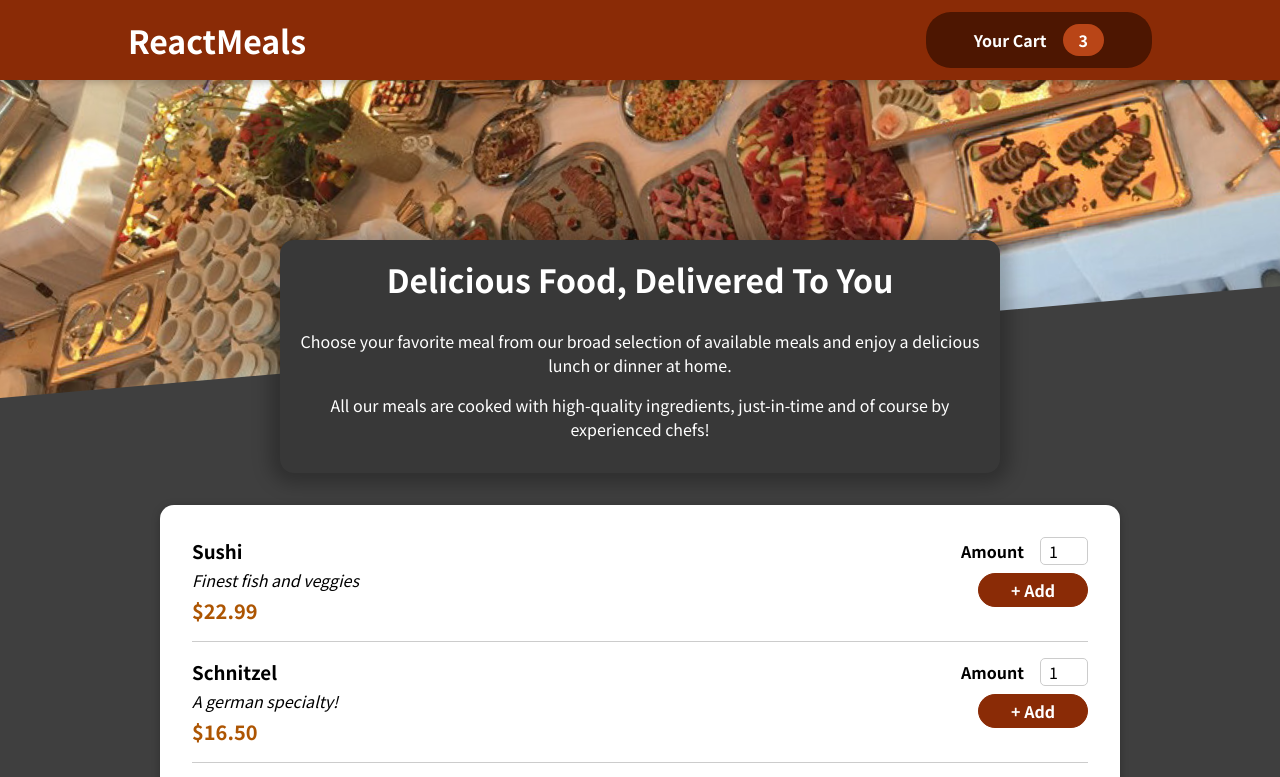
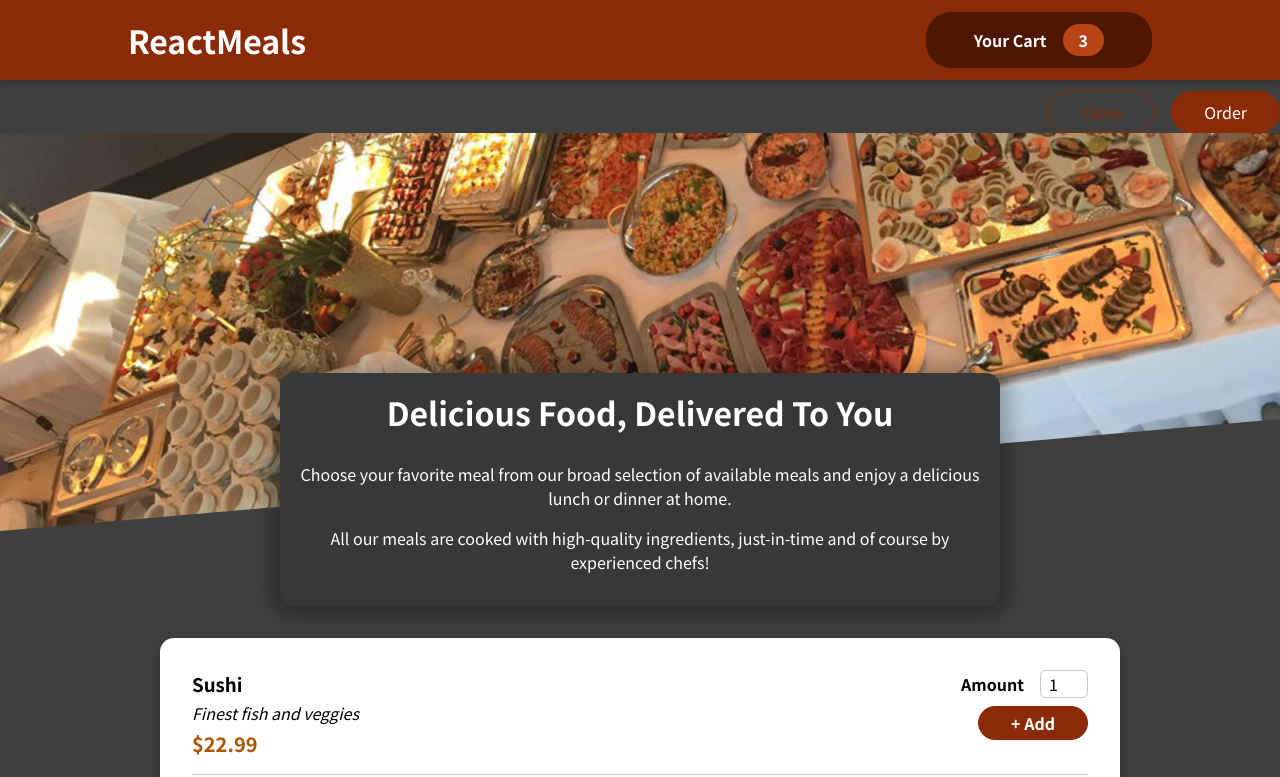
Before and after one commit to ast19004/react-udemy-project, a React (Create React App) app in the folder FoodOrderApp/: page / in a window 1280 px wide. Shown: the top 777 px of the page. Built offline with nearby package versions, Linux system fonts and the light colour scheme.

Commit message:
Add React Modal via portal

```diff
--- a/FoodOrderApp/public/index.html
+++ b/FoodOrderApp/public/index.html
@@ -28,6 +28,7 @@
   </head>
   <body>
     <noscript>You need to enable JavaScript to run this app.</noscript>
+    <div id="overlays"></div>
     <div id="root"></div>
     <!--
       This HTML file is a template.
--- a/FoodOrderApp/src/App.js
+++ b/FoodOrderApp/src/App.js
@@ -1,10 +1,12 @@
 import React from 'react';
 import Header from './components/Layout/Header'
 import Meals from './components/Meals/Meals';
+import Cart from './components/Cart/Cart';
 
 function App() {
   return (
     <>
+    <Cart/>
       <Header/>
       <main>
         <Meals/>
--- a/FoodOrderApp/src/components/Cart/Cart.js
+++ b/FoodOrderApp/src/components/Cart/Cart.js
@@ -1,20 +1,24 @@
 import classes from './Cart.module.css';
 
-const Cart =  props => {
-    const cartitems = <ul className={classes['cart-items']}>{[
-        {id: 'c1', name: 'Sushi', amount: 2, price: 12.99}
-    ].map(item => (<li>{item.name}</li>))}</ul>;
+const Cart = (props) => {
+  const cartItems = (
+    <ul className={classes['cart-items']}>
+      {[{ id: 'c1', name: 'Sushi', amount: 2, price: 12.99 }].map((item) => (
+        <li>{item.name}</li>
+      ))}
+    </ul>
+  );
 
   return (
     <div>
-            {cartitems}
+      {cartItems}
       <div className={classes.total}>
         <span>Total Amount</span>
         <span>35.62</span>
       </div>
       <div className={classes.actions}>
-                <button className={classes['btn--alt']}>Close</button>
-                <button className={classes.btn}>Order</button>
+        <button className={classes['button--alt']}>Close</button>
+        <button className={classes.button}>Order</button>
       </div>
     </div>
   );
--- a/FoodOrderApp/src/components/Cart/Cart.module.css
+++ b/FoodOrderApp/src/components/Cart/Cart.module.css
@@ -2,8 +2,6 @@
   list-style: none;
   margin: 0;
   padding: 0;
-    max-height: 20rem;
-    overflow: auto;
 }
 
 .total {
```
Also changed, not shown: FoodOrderApp/src/components/UI/Modal.js (added, +24 -0 lines), FoodOrderApp/src/components/UI/Modal.module.css (added, +40 -0 lines), 1 other file (tests, documents, lock files or other folders). Lines whose indentation alone changed are shown as unchanged.
